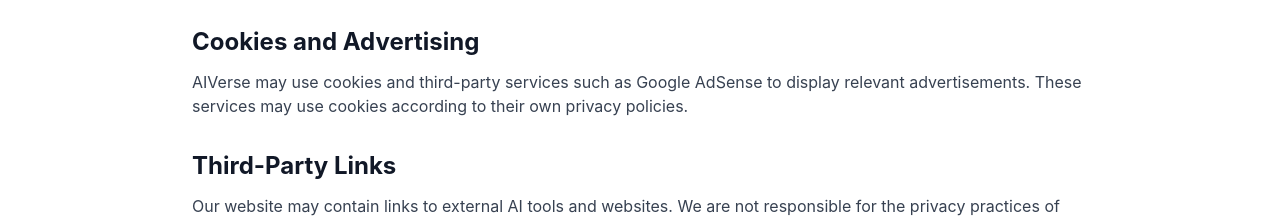
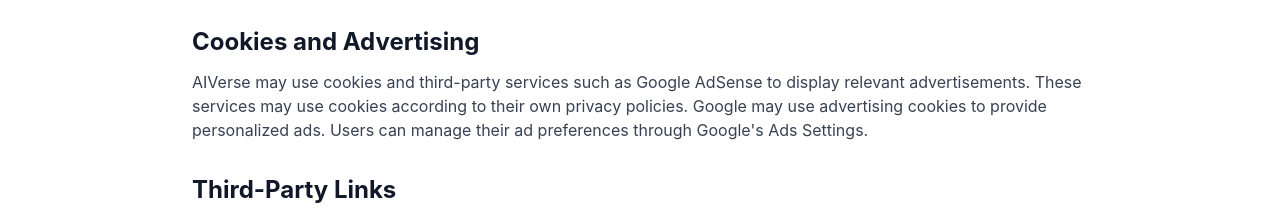
Before and after one commit to amankumar1648/AIVerse, a Next.js app: page /privacy in a window 1280 px wide. Shown: the part 511-729 px from the top of the page. Built offline with nearby package versions, Linux system fonts and the light colour scheme; no server answers.

Commit message:
Improve privacy policy for AdSense

```diff
--- a/app/privacy/page.tsx
+++ b/app/privacy/page.tsx
@@ -49,6 +49,7 @@ export default function PrivacyPage() {
           Google AdSense to display relevant advertisements.
           These services may use cookies according to their own
           privacy policies.
+          Google may use advertising cookies to provide personalized ads. Users can manage their ad preferences through Google's Ads Settings.
         </p>
 
         <h2 className="text-2xl font-bold mt-8 mb-3">
```
